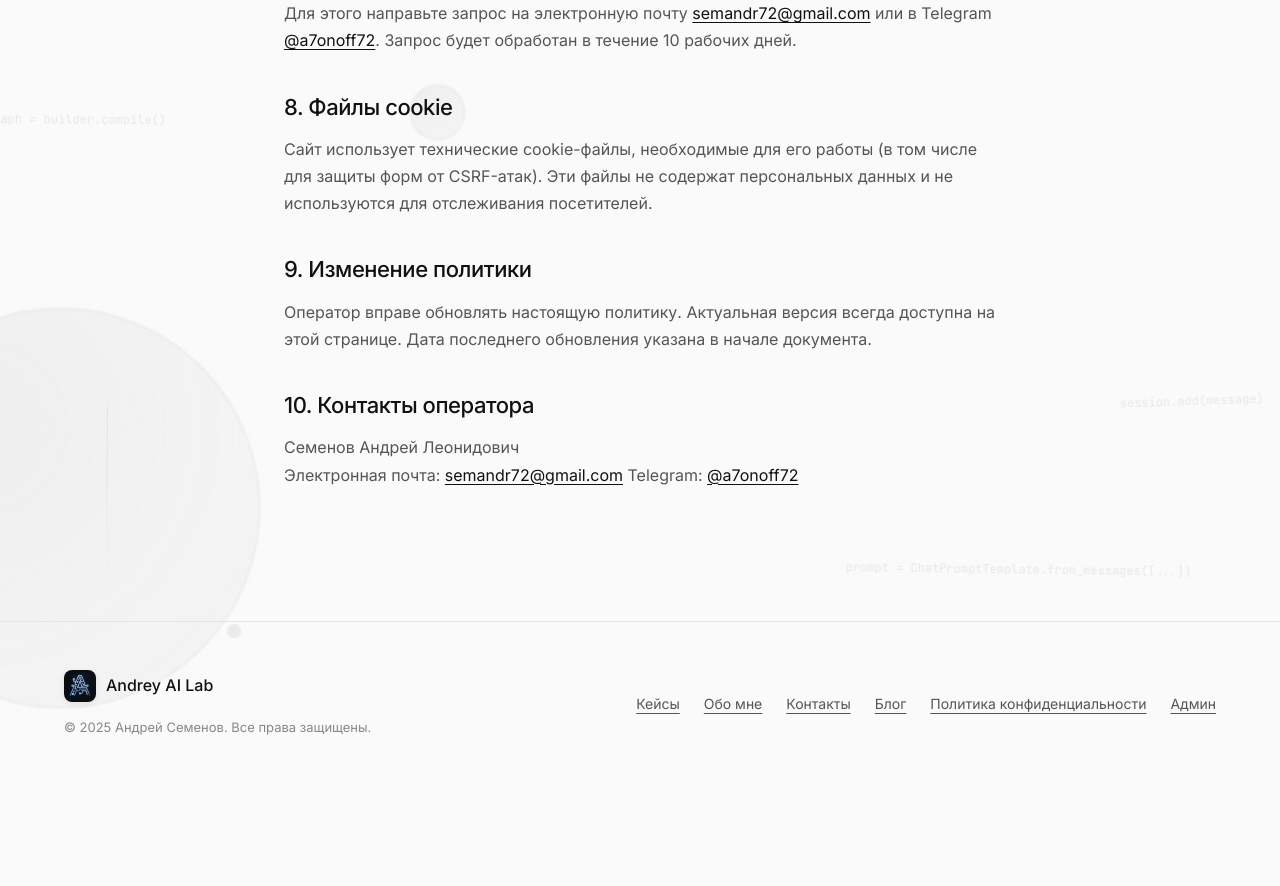
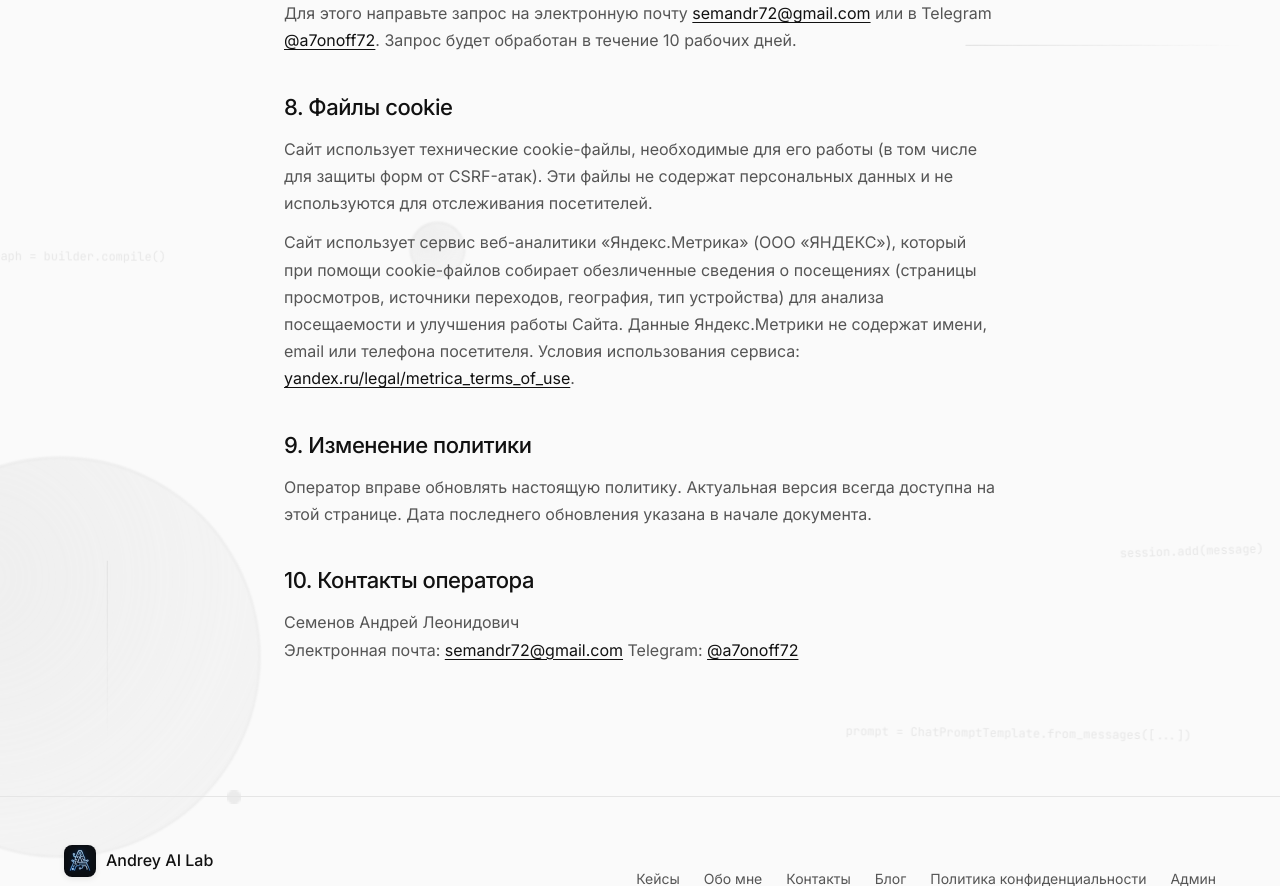
Before and after one commit to semandr72-eng/andrey-ai-lab, a Python web app: template templates/privacy.html in a window 1280 px wide. Shown: the part 2400-3286 px from the top of the page. Before the commit the page ends 3135 px from the top, so only its background shows below. Run offline with Jinja, Linux system fonts and the light colour scheme; the template is opened without the code that fills it: most values are stand-ins (such as "Sample title", 1, 10 or a date in 2020).

Commit message:
feat: Яндекс.Метрика (счётчик 114133546) + пункт о веб-аналитике в политике

```diff
--- a/templates/base.html
+++ b/templates/base.html
@@ -64,6 +64,20 @@
     }
     </script>
     {% endblock %}
+
+    <!-- Yandex.Metrika counter -->
+    <script type="text/javascript">
+        (function(m,e,t,r,i,k,a){
+            m[i]=m[i]||function(){(m[i].a=m[i].a||[]).push(arguments)};
+            m[i].l=1*new Date();
+            for (var j = 0; j < document.scripts.length; j++) {if (document.scripts[j].src === r) { return; }}
+            k=e.createElement(t),a=e.getElementsByTagName(t)[0],k.async=1,k.src=r,a.parentNode.insertBefore(k,a)
+        })(window, document,'script','https://mc.yandex.ru/metrika/tag.js?id=114133546', 'ym');
+
+        ym(114133546, 'init', {ssr:true, webvisor:true, clickmap:true, ecommerce:"dataLayer", referrer: document.referrer, url: location.href, accurateTrackBounce:true, trackLinks:true});
+    </script>
+    <noscript><div><img src="https://mc.yandex.ru/watch/114133546" style="position:absolute; left:-9999px;" alt="" /></div></noscript>
+    <!-- /Yandex.Metrika counter -->
 </head>
 <body>
     <!-- Гравитационный фон: плавающие фигуры и фрагменты кода -->
--- a/templates/privacy.html
+++ b/templates/privacy.html
@@ -106,6 +106,14 @@
             (в том числе для защиты форм от CSRF-атак). Эти файлы не содержат персональных данных
             и не используются для отслеживания посетителей.
         </p>
+        <p>
+            Сайт использует сервис веб-аналитики «Яндекс.Метрика» (ООО «ЯНДЕКС»),
+            который при помощи cookie-файлов собирает обезличенные сведения о посещениях
+            (страницы просмотров, источники переходов, география, тип устройства) для анализа
+            посещаемости и улучшения работы Сайта. Данные Яндекс.Метрики не содержат
+            имени, email или телефона посетителя. Условия использования сервиса:
+            <a href="https://yandex.ru/legal/metrica_terms_of_use">yandex.ru/legal/metrica_terms_of_use</a>.
+        </p>
 
         <h2>9. Изменение политики</h2>
         <p>
```
